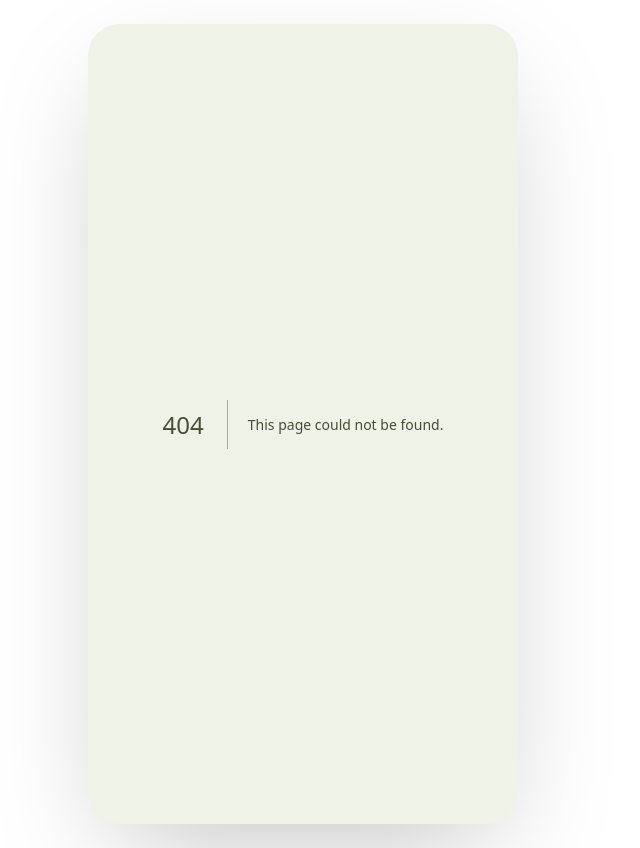
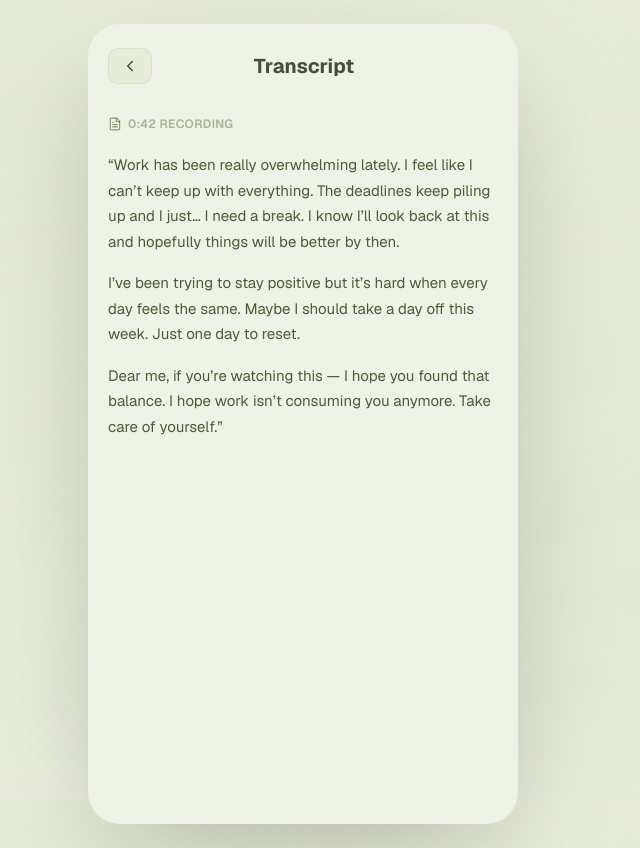
Before and after one commit to dthajal1/dear-me, a Next.js app in the folder dear-me-nextjs/: page /transcript/1 in a window 1280 px wide. Before the commit this address had no page. Shown: the whole page, without its empty margins (337-977 px from the left). Built offline with nearby package versions, Linux system fonts and the light colour scheme.

Commit message:
feat(nextjs): add transcript/[id] screen
Implements Task 37 — the /transcript/[id] route with BackHeader,
ScreenBackground, and real transcript copy sourced from the Transcript
Overlay frame (XdJAO) in design.pen.

Co-Authored-By: Claude Sonnet 4.6 <noreply@anthropic.com>

```diff
--- /dev/null
+++ b/dear-me-nextjs/app/transcript/[id]/page.tsx
@@ -0,0 +1,48 @@
+import { FileText } from "lucide-react";
+import { BackHeader } from "@/components/dear-me/back-header";
+import { ScreenBackground } from "@/components/dear-me/screen-background";
+
+export default async function TranscriptPage({
+  params,
+}: {
+  params: Promise<{ id: string }>;
+}) {
+  const { id } = await params;
+
+  return (
+    <div className="relative flex min-h-dvh flex-col">
+      <ScreenBackground />
+      <BackHeader title="Transcript" backHref={`/memo/${id}`} />
+
+      <div className="relative flex flex-1 flex-col gap-5 px-5 pt-2 pb-6">
+        {/* Recording meta */}
+        <div className="flex items-center gap-[6px]">
+          <FileText className="size-[14px] text-[#5C6B3AAA]" />
+          <p className="text-xs font-semibold uppercase tracking-wide text-[color:var(--color-muted-foreground)]">
+            0:42 recording
+          </p>
+        </div>
+
+        {/* Transcript body */}
+        <article className="flex flex-col gap-4 text-[15px] leading-[1.7] text-[#4D5A35FF]">
+          <p>
+            &ldquo;Work has been really overwhelming lately. I feel like I
+            can&rsquo;t keep up with everything. The deadlines keep piling up
+            and I just&hellip; I need a break. I know I&rsquo;ll look back at
+            this and hopefully things will be better by then.
+          </p>
+          <p>
+            I&rsquo;ve been trying to stay positive but it&rsquo;s hard when
+            every day feels the same. Maybe I should take a day off this week.
+            Just one day to reset.
+          </p>
+          <p>
+            Dear me, if you&rsquo;re watching this — I hope you found that
+            balance. I hope work isn&rsquo;t consuming you anymore. Take care
+            of yourself.&rdquo;
+          </p>
+        </article>
+      </div>
+    </div>
+  );
+}
```
